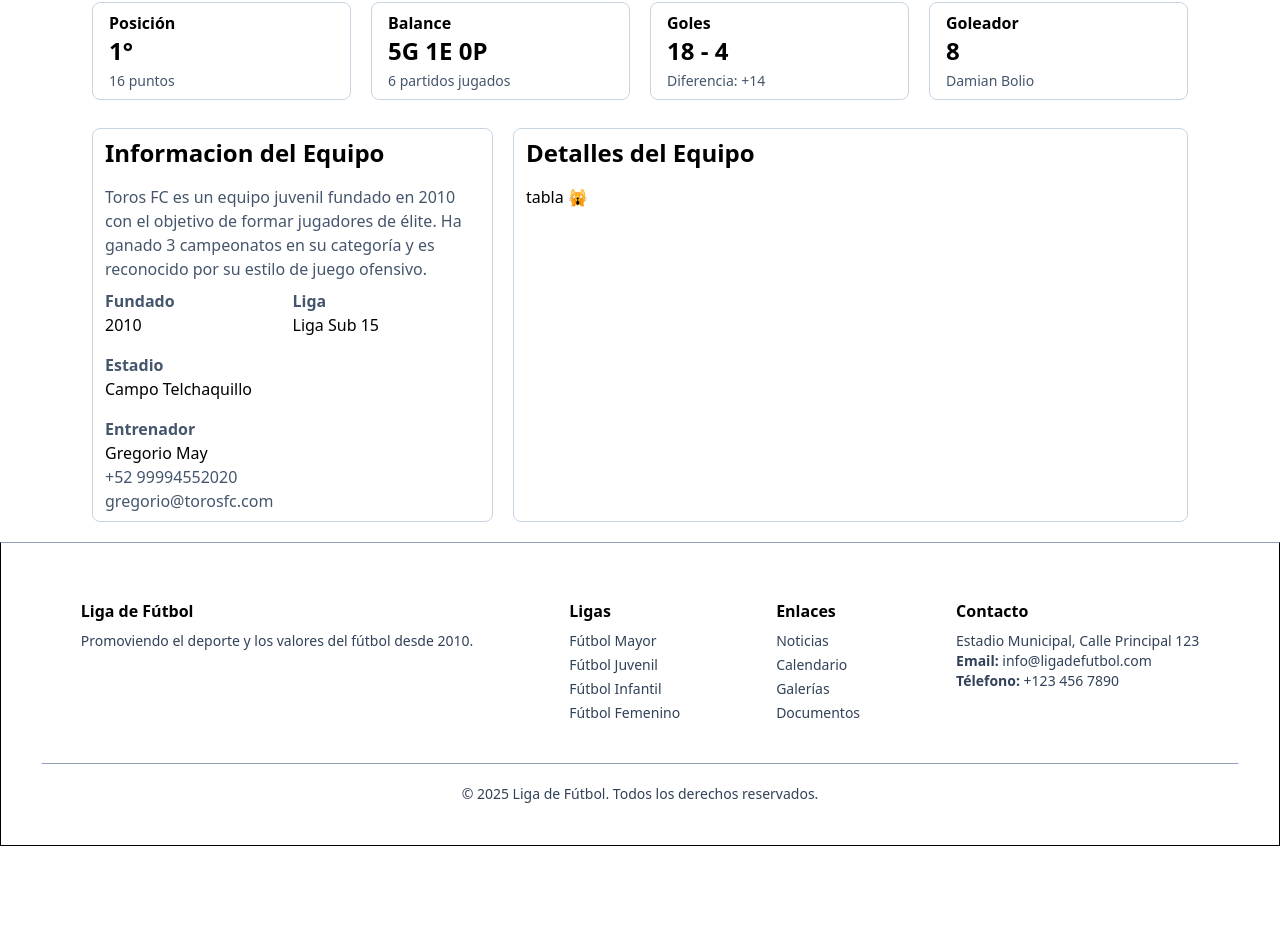
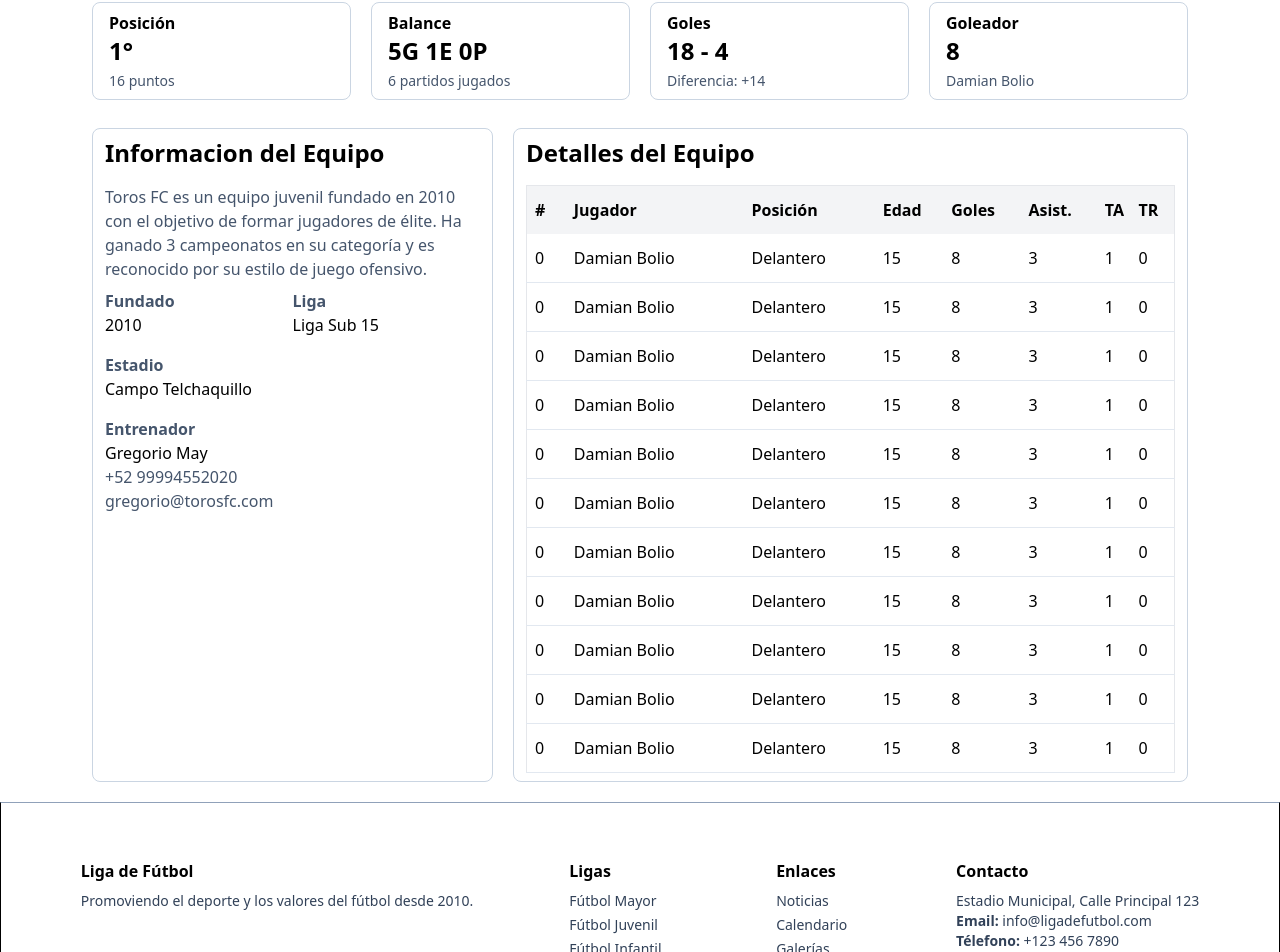
Before and after one commit to GrandMostach0/plataformaLigaFutbol, a React (Vite) app: page /equipos/equipoInfo in a window 1280 px wide. Shown: the part 386-1338 px from the top of the page. Before the commit the page ends 1232 px from the top, so only its background shows below. Built offline with nearby package versions, Linux system fonts and the light colour scheme.

Commit message:
pagina para la parte de mostrar informacion del equipo casi listo 80%

```diff
--- a/src/pages/Equipos/componentsEquipos/TablaEstadisticas.jsx
+++ b/src/pages/Equipos/componentsEquipos/TablaEstadisticas.jsx
@@ -1,6 +1,131 @@
 function TablaEstadisticas(){
     return(
-        <h1>tabla 🙀</h1>
+        <table className="min-w-full text-left border border-gray-200 rounded-lg">
+            <thead className="bg-gray-100">
+                <tr>
+                    <th className="py-3 px-2">#</th>
+                    <th>Jugador</th>
+                    <th>Posición</th>
+                    <th>Edad</th>
+                    <th>Goles</th>
+                    <th>Asist.</th>
+                    <th title="Tarjetas Amarillas">TA</th>
+                    <th title="Tarjetas Rojas">TR</th>
+                </tr>
+            </thead>
+            <tbody>
+                <tr className="border-b border-b-slate-200">
+                    <td className="py-3 px-2">0</td>
+                    <td>Damian Bolio</td>
+                    <td>Delantero</td>
+                    <td>15</td>
+                    <td>8</td>
+                    <td>3</td>
+                    <td>1</td>
+                    <td>0</td>
+                </tr>
+                <tr className="border-b border-b-slate-200">
+                    <td className="py-3 px-2">0</td>
+                    <td>Damian Bolio</td>
+                    <td>Delantero</td>
+                    <td>15</td>
+                    <td>8</td>
+                    <td>3</td>
+                    <td>1</td>
+                    <td>0</td>
+                </tr>
+                <tr className="border-b border-b-slate-200">
+                    <td className="py-3 px-2">0</td>
+                    <td>Damian Bolio</td>
+                    <td>Delantero</td>
+                    <td>15</td>
+                    <td>8</td>
+                    <td>3</td>
+                    <td>1</td>
+                    <td>0</td>
+                </tr>
+                <tr className="border-b border-b-slate-200">
+                    <td className="py-3 px-2">0</td>
+                    <td>Damian Bolio</td>
+                    <td>Delantero</td>
+                    <td>15</td>
+                    <td>8</td>
+                    <td>3</td>
+                    <td>1</td>
+                    <td>0</td>
+                </tr>
+                <tr className="border-b border-b-slate-200">
+                    <td className="py-3 px-2">0</td>
+                    <td>Damian Bolio</td>
+                    <td>Delantero</td>
+                    <td>15</td>
+                    <td>8</td>
+                    <td>3</td>
+                    <td>1</td>
+                    <td>0</td>
+                </tr>
+                <tr className="border-b border-b-slate-200">
+                    <td className="py-3 px-2">0</td>
+                    <td>Damian Bolio</td>
+                    <td>Delantero</td>
+                    <td>15</td>
+                    <td>8</td>
+                    <td>3</td>
+                    <td>1</td>
+                    <td>0</td>
+                </tr>
+                <tr className="border-b border-b-slate-200">
+                    <td className="py-3 px-2">0</td>
+                    <td>Damian Bolio</td>
+                    <td>Delantero</td>
+                    <td>15</td>
+                    <td>8</td>
+                    <td>3</td>
+                    <td>1</td>
+                    <td>0</td>
+                </tr>
+                <tr className="border-b border-b-slate-200">
+                    <td className="py-3 px-2">0</td>
+                    <td>Damian Bolio</td>
+                    <td>Delantero</td>
+                    <td>15</td>
+                    <td>8</td>
+                    <td>3</td>
+                    <td>1</td>
+                    <td>0</td>
+                </tr>
+                <tr className="border-b border-b-slate-200">
+                    <td className="py-3 px-2">0</td>
+                    <td>Damian Bolio</td>
+                    <td>Delantero</td>
+                    <td>15</td>
+                    <td>8</td>
+                    <td>3</td>
+                    <td>1</td>
+                    <td>0</td>
+                </tr>
+                <tr className="border-b border-b-slate-200">
+                    <td className="py-3 px-2">0</td>
+                    <td>Damian Bolio</td>
+                    <td>Delantero</td>
+                    <td>15</td>
+                    <td>8</td>
+                    <td>3</td>
+                    <td>1</td>
+                    <td>0</td>
+                </tr>
+                <tr className="border-b border-b-slate-200">
+                    <td className="py-3 px-2">0</td>
+                    <td>Damian Bolio</td>
+                    <td>Delantero</td>
+                    <td>15</td>
+                    <td>8</td>
+                    <td>3</td>
+                    <td>1</td>
+                    <td>0</td>
+                </tr>
+            </tbody>
+        </table>
     )
 }
 
```
